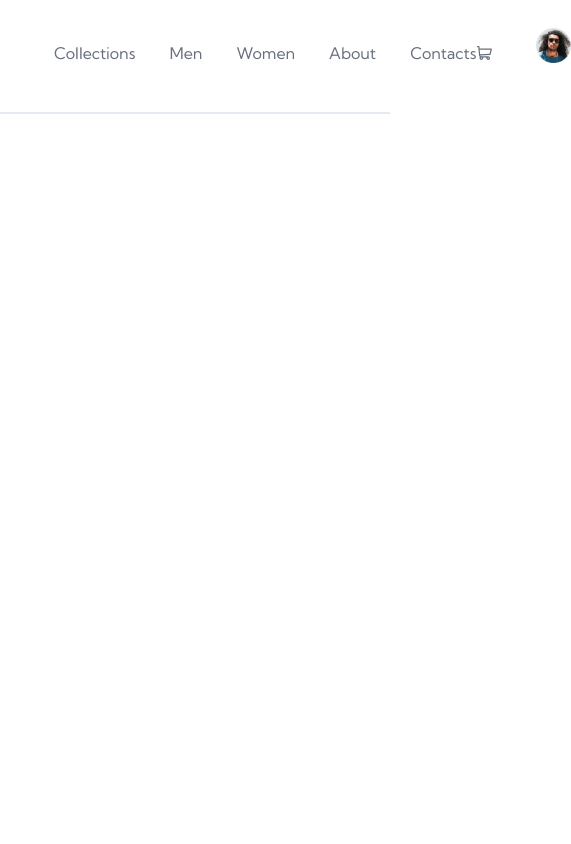
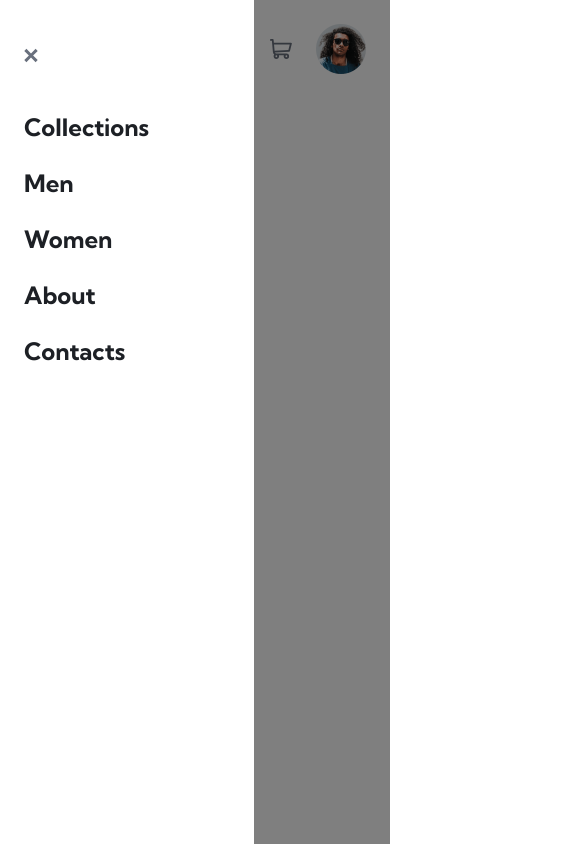
Before and after one commit to huzaifanur/fem-ecommerce-page, a Next.js app: page / in a window 390 px wide. Shown: the whole page, 571 px wide, since content can reach past the window. Built offline with nearby package versions, Linux system fonts and the light colour scheme.

Commit message:
Add mobile nav

```diff
--- a/src/components/navbar/index.tsx
+++ b/src/components/navbar/index.tsx
@@ -1,5 +1,7 @@
+"use client";
 import React from "react";
 import Container from "../shared/containter";
+import Button from "../shared/button";
 
 const navList = [
   {
@@ -19,33 +21,39 @@ const navList = [
   },
 ];
 
+{
+}
+
 function Navbar() {
   return (
     <nav>
       <Container>
-        <div className="flex items-center justify-between pt-[28px] pb-[34px] border-b-[2px] border-[#E4E9F2]">
+        <div className="flex items-center justify-between p-6">
           {/* left side of Nav */}
-          <div className="flex  gap-x-[54px]">
+          <div className="flex items-center gap-4">
+            <MobileMenu />
             <span>
-              <img src="/images/logo.svg" alt="logo" />
+              <img
+                src="/images/logo.svg"
+                alt="logo"
+                className="w-[138px] h-[20px]"
+              />
             </span>
-            <ul className="flex gap-x-[34px] relative">
+            <ul className="hidden sm:flex gap-x-6">
               {navList.map((item) => (
                 <li
                   className={`relative text-neutral-800 hover:text-neutral-900 cursor-pointer hover:after:content-[''] hover:after:absolute hover:after:w-full hover:after:h-[5px] hover:after:bg-primary-orange hover:after:left-0 hover:after:-bottom-12`}
-                  key={item.name} // Assuming a unique 'id' property for each item
+                  key={item.name}
                 >
                   {item.name}
                 </li>
               ))}
-            </ul>
+            </ul>{" "}
           </div>
 
           {/* right */}
-          <div className="flex items-center gap-x-[44px]">
-            <span className="cursor-pointer">
-              <img src="/images/icon-cart.svg" alt="" />
-            </span>
+          <div className="flex items-center gap-x-6">
+            <CartToolTip />
             <span className="h-[50px] w-[50px] rounded-full cursor-pointer ring-2 ring-[#ffffff] hover:ring-primary-orange hover:text-neutral-900">
               <img src="/images/image-avatar.png" alt="" />
             </span>
@@ -58,34 +66,121 @@ function Navbar() {
 
 export default Navbar;
 
+function MobileMenu() {
+  const [showSidebar, setShowSidebar] = React.useState(true);
+
+  function toggleSideMenu() {
+    setShowSidebar(!showSidebar);
+  }
+  const handleOutsideClick = (e: MouseEvent) => {
+    if ((e.target as HTMLElement).closest("#outside-mobile-menu")) {
+      setShowSidebar(false);
+    }
+  };
+
+  React.useEffect(() => {
+    window.addEventListener("click", handleOutsideClick);
+    return () => {
+      window.removeEventListener("click", handleOutsideClick);
+    };
+  }, []);
+
+  console.log(showSidebar);
+  return (
+    <>
+      <div>
+        <span onClick={toggleSideMenu}>
+          <img src="/images/icon-menu.svg" alt="" />
+        </span>
+        {/* Z-INDEX-1 */}
+        {showSidebar && (
+          <ul className="fixed top-0 left-0 w-[65%] flex h-screen flex-col gap-6 bg-white p-6 z-10">
+            <span onClick={toggleSideMenu} className="py-6">
+              <img src="/images/icon-close.svg" alt="" />
+            </span>
+            {navList.map((item) => (
+              <li
+                className={` text-neutral-900 hover:text-neutral-800 text-2xl font-bold  cursor-pointer hover:after:content-[''] hover:after:absolute hover:after:w-full hover:after:h-[5px] hover:after:bg-primary-orange hover:after:left-0 hover:after:-bottom-12`}
+                key={item.name}
+              >
+                {item.name}
+              </li>
+            ))}
+          </ul>
+        )}
+      </div>
+      {showSidebar && (
+        <div
+          id="outside-mobile-menu"
+          className="fixed top-0 right-0 w-[35%] flex h-screen flex-col gap-6 bg-black bg-opacity-50 p-6 z-10"
+        ></div>
+      )}
+    </>
+  );
+}
+
 function CartToolTip() {
-    const [showToolTip, setShowToolTip] = React.useState(true);
+  const [showToolTip, setShowToolTip] = React.useState(false);
 
   const handleCartIconClick = () => {
     setShowToolTip(!showToolTip);
   };
 
-    const handleOutsideClick = (e:any) => {
-      if (!e.target.closest(".cart-tooltip")) {
+  const handleOutsideClick = (e: MouseEvent) => {
+    if (!(e.target as HTMLElement).closest(".cart-tooltip")) {
       setShowToolTip(false);
     }
   };
 
+  React.useEffect(() => {
+    window.addEventListener("click", handleOutsideClick);
+    return () => {
+      window.removeEventListener("click", handleOutsideClick);
+    };
+  }, []);
+
   return (
-      <div className="relative">
-        <span className="cursor-pointer" onClick={handleCartIconClick}>
-          <img src="/images/icon-cart.svg" alt="Cart" />
+    <div className="cart-tooltip relative">
+      <span onClick={handleCartIconClick} className="cursor-pointer">
+        <img src="/images/icon-cart.svg" alt="" />
       </span>
       {showToolTip && (
-          <div
-            className="cart-tooltip absolute top-[60px] right-0 bg-white p-4 border border-gray-300 rounded shadow"
-            onClick={handleOutsideClick}
-          >
-            {/* Your cart content goes here */}
-            {/* For example: */}
-            <p>Your cart is empty.</p>
+        <div className=" w-[360px] h-[256px] absolute top-[50px] -right-[180px] bg-white border border-gray-300 rounded shadow">
+          <p className="font-bold p-4 border-b-[1px]">Cart</p>
+          <div className="flex flex-col gap-8  h-[197px] p-6 rounded-sm">
+            <CartItem />
+            <CartButton />
+            {/* <p >Your cart is empty.</p> */}
+          </div>
         </div>
       )}
     </div>
   );
 }
+
+function CartItem() {
+  return (
+    <div className="flex gap-4">
+      <img
+        className="h-[50px] w-[50px] rounded-md"
+        src="/images/image-product-1-thumbnail.jpg"
+        alt="image-product-1-thumbnail"
+      />
+      <p className="text-neutral-800">
+        <div>Fall Limited Edition Sneakers</div>
+        <div>
+          <span>$125.00</span> <span>x 3</span>{" "}
+          <span className="font-bold text-neutral-900">$375.00</span>
+        </div>
+      </p>
+    </div>
+  );
+}
+
+function CartButton() {
+  return (
+    <Button>
+      <p>Checkout</p>
+    </Button>
+  );
+}
--- /dev/null
+++ b/src/components/shared/button.tsx
@@ -0,0 +1,9 @@
+function Button({ children }: { children: React.ReactNode }) {
+  return (
+    <button className="block bg-primary-orange hover:bg-opacity-70 font-bold rounded-lg h-14">
+      {children}
+    </button>
+  );
+}
+
+export default Button
--- a/tailwind.config.ts
+++ b/tailwind.config.ts
@@ -21,6 +21,13 @@ const config: Config = {
         'neutral-700': "hsl(220, 14%, 75%)",
         'neutral-600': "blue: hsl(223, 64%, 98%)"
       },
+      screens: {
+        'mobile': '576px',
+      },
+      flexBasis: {
+        '9/10': '90%',
+
+      }
     },
 
   },
```
Lines whose indentation alone changed are shown as unchanged.
